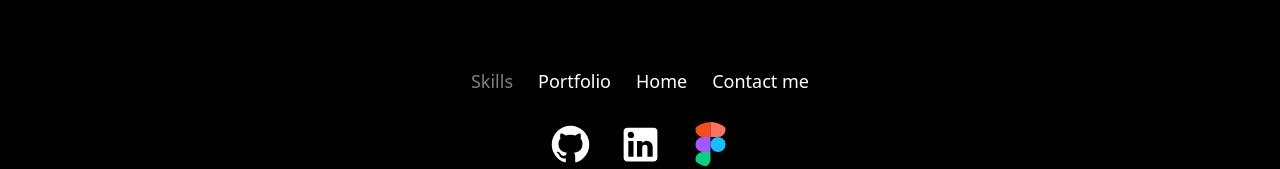
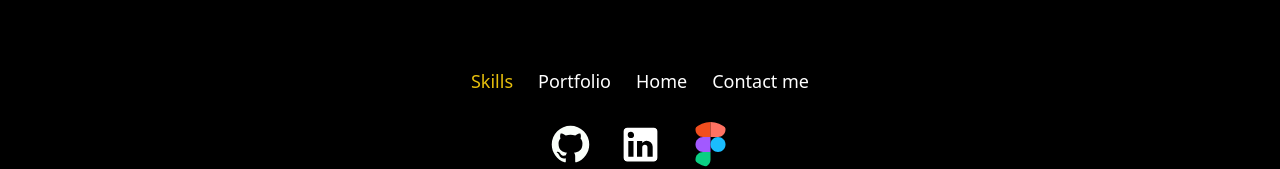
Before and after one commit to kzmfhm/my-portfolio, a React (Create React App) app: page /projects in a window 1280 px wide. In both pictures the pointer is over the item "Skills". Shown: the part 1216-1385 px from the top of the page. Built offline with nearby package versions, Linux system fonts and the light colour scheme.

Commit message:
Updated color pallete

```diff
--- a/src/components/Footer.jsx
+++ b/src/components/Footer.jsx
@@ -10,7 +10,6 @@ const Footer = () => {
     return (
         <Section background="dark" className="footer">
             <div className="footer-content-wrapper">
-
                 <ul className="footer-menu-items">
                     <li className="footer-menu-item">
                         <Link to="/about">Skills</Link>
--- a/src/components/style.scss
+++ b/src/components/style.scss
@@ -8,6 +8,7 @@
     flex-direction: column;
     align-items: center;
     width: 100%;
+
     .footer-logo {
         width: 120px;
         @include small-screen {
@@ -35,7 +36,8 @@
                 @include typography(18px, 400, 22px);
             }
             &:hover {
-                opacity: 0.5;
+
+                color: #e7bf0c;
             }
         }
     }
--- a/src/pages/About/index.jsx
+++ b/src/pages/About/index.jsx
@@ -112,6 +112,7 @@ const About = () => {
       </div>
       </div>
       <div className='mt-[10px]'>
+
     <Footer/>
     </div>
     </>
--- a/src/pages/Projects/style.css
+++ b/src/pages/Projects/style.css
@@ -66,6 +66,9 @@
   padding-left: 310px;
   padding-top: 20px;
 }
+.github-icon:hover{
+  opacity: 0.3;
+}
 
 .project-page h1 {
   color: #607b96;
```
